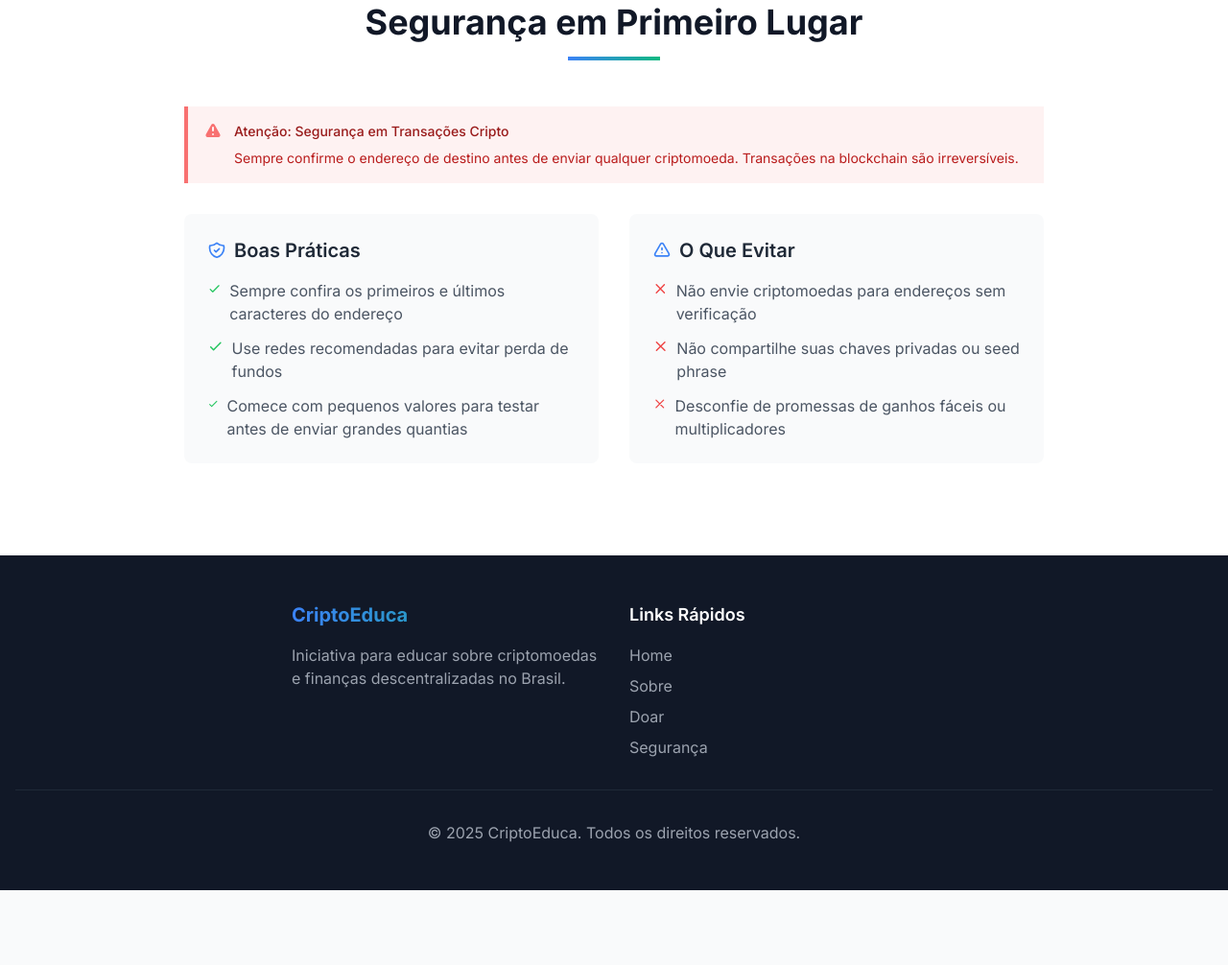
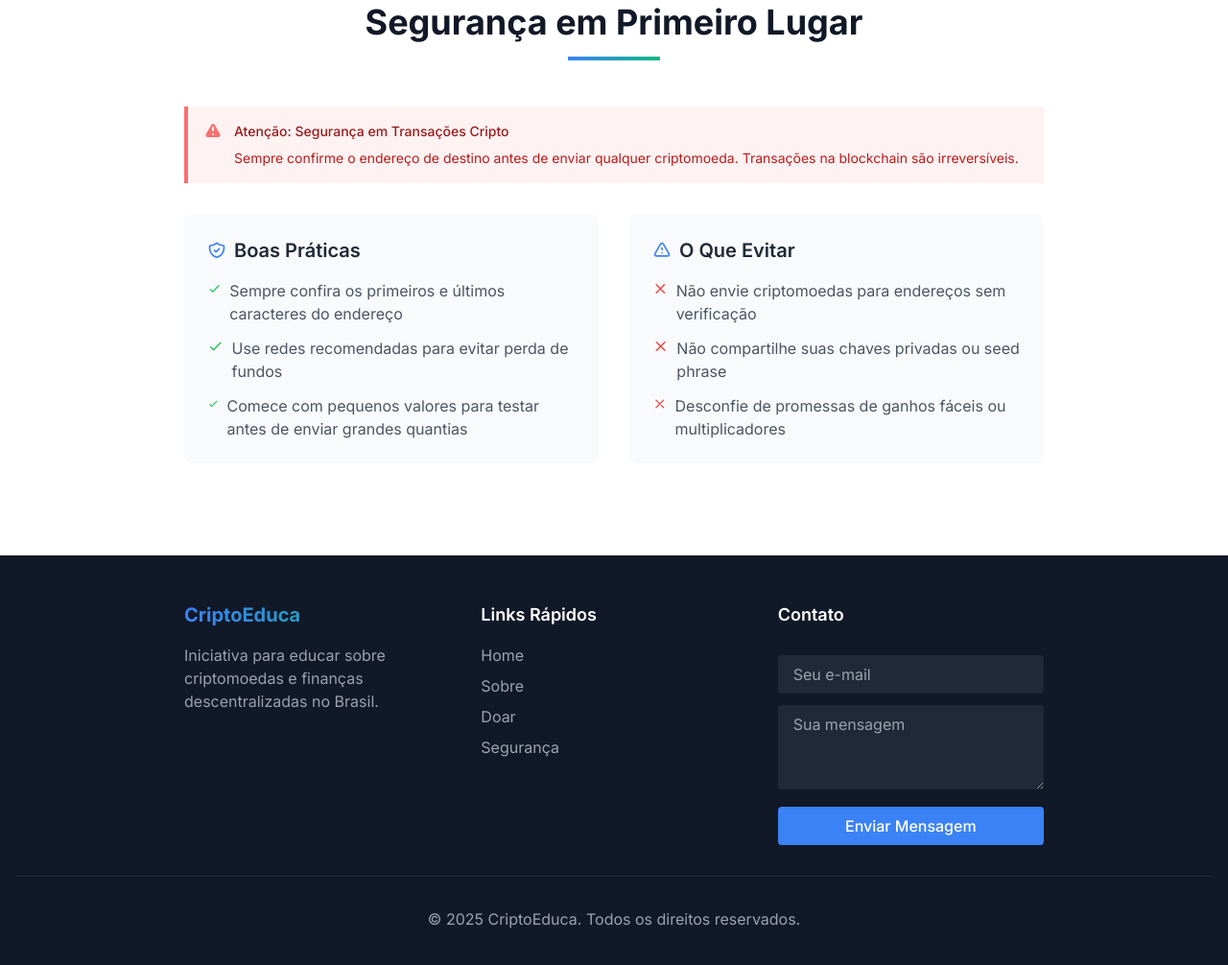
Before and after one commit to inshenrique/reidostake, a plain HTML site: page index.html in a window 1280 px wide. Shown: the part 3745-4751 px from the top of the page at 96% size. Before the commit the page ends 4673 px from the top, so only its background shows below. Drawn offline with nearby package versions, Linux system fonts and the light colour scheme.

Commit message:
Update index.html
formulario de contato

```diff
--- a/index.html
+++ b/index.html
@@ -495,7 +495,7 @@
     <!-- Footer -->
     <footer class="bg-gray-900 text-white py-12">
         <div class="container mx-auto px-4">
-            <div class="grid md:grid-cols-2 gap-8 max-w-2xl mx-auto">
+            <div class="grid md:grid-cols-3 gap-8 max-w-4xl mx-auto">
                 <div class="text-center md:text-left">
                     <h3 class="text-xl font-bold mb-4 gradient-text">CriptoEduca</h3>
                     <p class="text-gray-400">Iniciativa para educar sobre criptomoedas e finanças descentralizadas no Brasil.</p>
@@ -508,6 +508,21 @@
                         <li><a href="#doacoes" class="text-gray-400 hover:text-white transition">Doar</a></li>
                         <li><a href="#seguranca" class="text-gray-400 hover:text-white transition">Segurança</a></li>
                     </ul>
+                </div>
+                <div class="text-center md:text-left">
+                    <h4 class="text-lg font-semibold mb-4">Contato</h4>
+                    <form action="https://formsubmit.co/hrcwb@hotmail.com" method="POST" class="space-y-3">
+                        <input type="hidden" name="_captcha" value="false">
+                        <input type="hidden" name="_next" value="https://yourdomain.com/thanks.html">
+                        <input type="email" name="email" placeholder="Seu e-mail" required
+                               class="w-full px-4 py-2 rounded bg-gray-800 text-white placeholder-gray-400 focus:outline-none focus:ring-2 focus:ring-primary">
+                        <textarea name="message" placeholder="Sua mensagem" required rows="3"
+                               class="w-full px-4 py-2 rounded bg-gray-800 text-white placeholder-gray-400 focus:outline-none focus:ring-2 focus:ring-primary"></textarea>
+                        <button type="submit"
+                               class="bg-primary hover:bg-blue-600 text-white font-medium py-2 px-4 rounded transition w-full">
+                            Enviar Mensagem
+                        </button>
+                    </form>
                 </div>
             </div>
             <div class="border-t border-gray-800 mt-8 pt-8 text-center text-gray-400">
```
